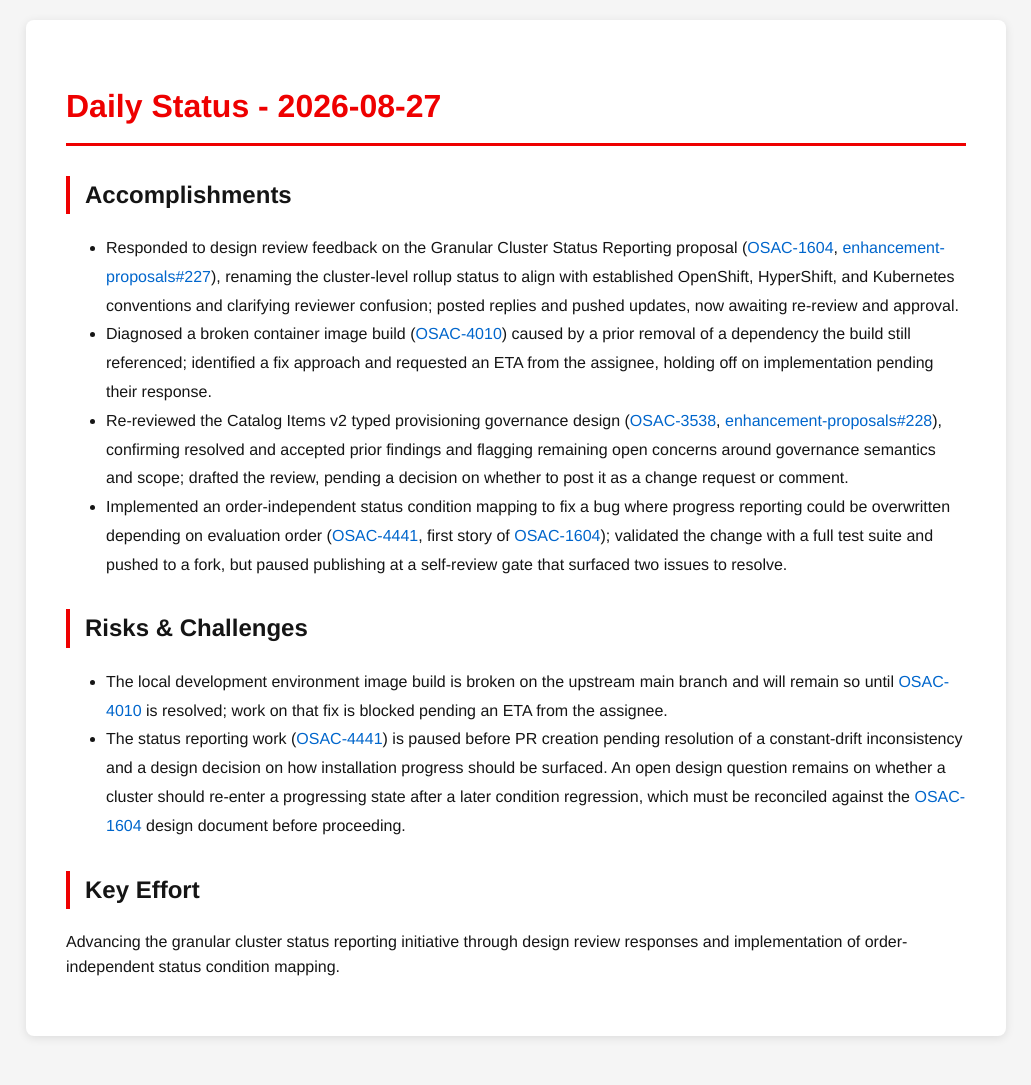
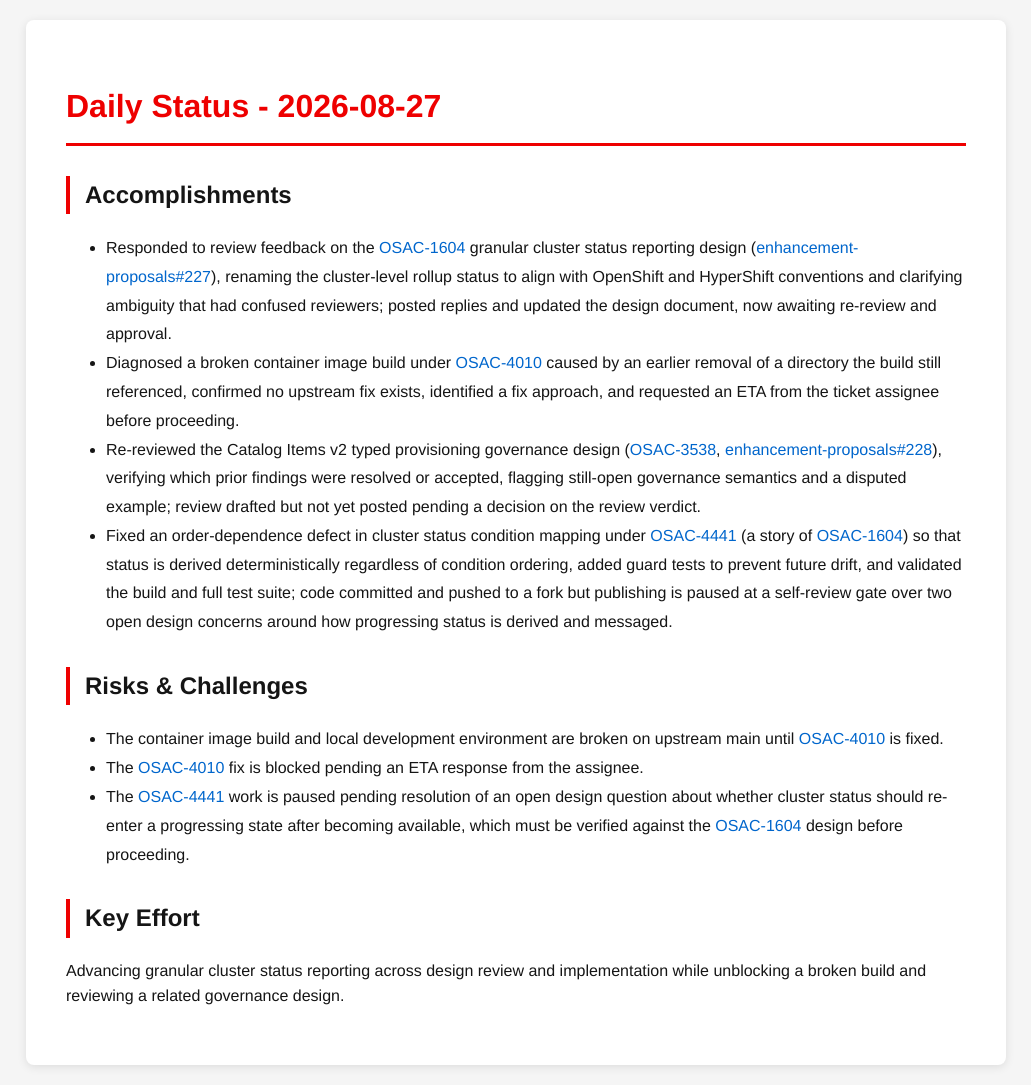
Before and after one commit to tzvatot/daily-status, a Jekyll site: the page built from 2026-08-27.md, in a window 1280 px wide. Shown: the whole page, without its empty margins (124-1155 px from the left). Built offline with Jekyll 4.4.1, drawn with Linux system fonts in a browser that asks for light colours; before the commit the page ends 1056 px from its top, so only the background shows below that.

Commit message:
Daily status update - 2026-08-27

```diff
--- a/2026-08-27.md
+++ b/2026-08-27.md
@@ -7,14 +7,15 @@
 # Daily Status - 2026-08-27
 
 ## Accomplishments
-- Responded to design review feedback on the Granular Cluster Status Reporting proposal ([OSAC-1604](https://redhat.atlassian.net/browse/OSAC-1604), [enhancement-proposals#227](https://github.com/osac-project/enhancement-proposals/pull/227)), renaming the cluster-level rollup status to align with established OpenShift, HyperShift, and Kubernetes conventions and clarifying reviewer confusion; posted replies and pushed updates, now awaiting re-review and approval.
-- Diagnosed a broken container image build ([OSAC-4010](https://redhat.atlassian.net/browse/OSAC-4010)) caused by a prior removal of a dependency the build still referenced; identified a fix approach and requested an ETA from the assignee, holding off on implementation pending their response.
-- Re-reviewed the Catalog Items v2 typed provisioning governance design ([OSAC-3538](https://redhat.atlassian.net/browse/OSAC-3538), [enhancement-proposals#228](https://github.com/osac-project/enhancement-proposals/pull/228)), confirming resolved and accepted prior findings and flagging remaining open concerns around governance semantics and scope; drafted the review, pending a decision on whether to post it as a change request or comment.
-- Implemented an order-independent status condition mapping to fix a bug where progress reporting could be overwritten depending on evaluation order ([OSAC-4441](https://redhat.atlassian.net/browse/OSAC-4441), first story of [OSAC-1604](https://redhat.atlassian.net/browse/OSAC-1604)); validated the change with a full test suite and pushed to a fork, but paused publishing at a self-review gate that surfaced two issues to resolve.
+- Responded to review feedback on the [OSAC-1604](https://redhat.atlassian.net/browse/OSAC-1604) granular cluster status reporting design ([enhancement-proposals#227](https://github.com/osac-project/enhancement-proposals/pull/227)), renaming the cluster-level rollup status to align with OpenShift and HyperShift conventions and clarifying ambiguity that had confused reviewers; posted replies and updated the design document, now awaiting re-review and approval.
+- Diagnosed a broken container image build under [OSAC-4010](https://redhat.atlassian.net/browse/OSAC-4010) caused by an earlier removal of a directory the build still referenced, confirmed no upstream fix exists, identified a fix approach, and requested an ETA from the ticket assignee before proceeding.
+- Re-reviewed the Catalog Items v2 typed provisioning governance design ([OSAC-3538](https://redhat.atlassian.net/browse/OSAC-3538), [enhancement-proposals#228](https://github.com/osac-project/enhancement-proposals/pull/228)), verifying which prior findings were resolved or accepted, flagging still-open governance semantics and a disputed example; review drafted but not yet posted pending a decision on the review verdict.
+- Fixed an order-dependence defect in cluster status condition mapping under [OSAC-4441](https://redhat.atlassian.net/browse/OSAC-4441) (a story of [OSAC-1604](https://redhat.atlassian.net/browse/OSAC-1604)) so that status is derived deterministically regardless of condition ordering, added guard tests to prevent future drift, and validated the build and full test suite; code committed and pushed to a fork but publishing is paused at a self-review gate over two open design concerns around how progressing status is derived and messaged.
 
 ## Risks & Challenges
-- The local development environment image build is broken on the upstream main branch and will remain so until [OSAC-4010](https://redhat.atlassian.net/browse/OSAC-4010) is resolved; work on that fix is blocked pending an ETA from the assignee.
-- The status reporting work ([OSAC-4441](https://redhat.atlassian.net/browse/OSAC-4441)) is paused before PR creation pending resolution of a constant-drift inconsistency and a design decision on how installation progress should be surfaced. An open design question remains on whether a cluster should re-enter a progressing state after a later condition regression, which must be reconciled against the [OSAC-1604](https://redhat.atlassian.net/browse/OSAC-1604) design document before proceeding.
+- The container image build and local development environment are broken on upstream main until [OSAC-4010](https://redhat.atlassian.net/browse/OSAC-4010) is fixed.
+- The [OSAC-4010](https://redhat.atlassian.net/browse/OSAC-4010) fix is blocked pending an ETA response from the assignee.
+- The [OSAC-4441](https://redhat.atlassian.net/browse/OSAC-4441) work is paused pending resolution of an open design question about whether cluster status should re-enter a progressing state after becoming available, which must be verified against the [OSAC-1604](https://redhat.atlassian.net/browse/OSAC-1604) design before proceeding.
 
 ## Key Effort
-Advancing the granular cluster status reporting initiative through design review responses and implementation of order-independent status condition mapping.
+Advancing granular cluster status reporting across design review and implementation while unblocking a broken build and reviewing a related governance design.
```
